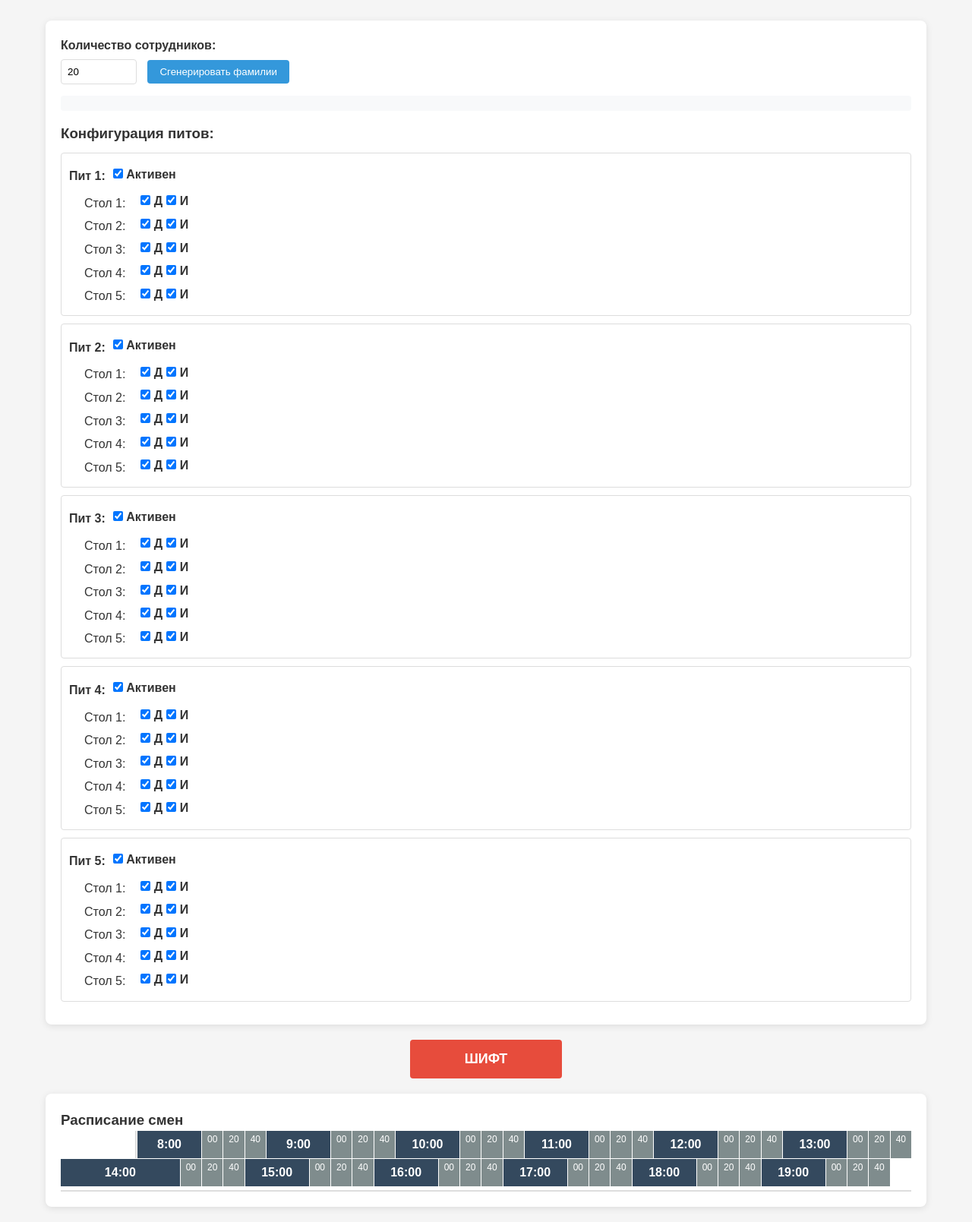
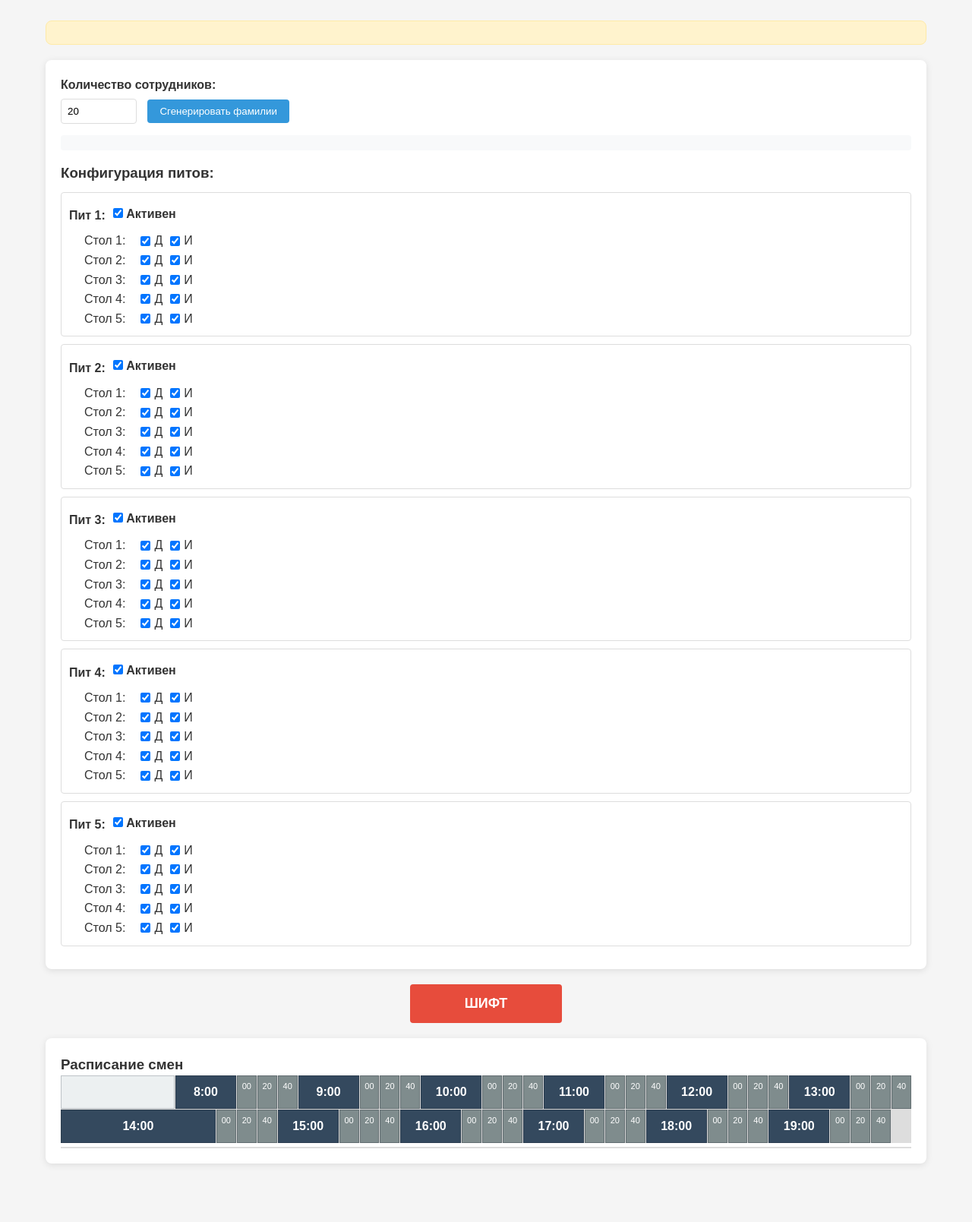
Before and after one commit to Kowaruss/autoshift-system, a plain HTML site: page index.html in a window 1280 px wide. Shown: the part 74-1683 px from the top of the page at 76% size. After the commit the page ends 1626 px from the top, so only its background shows below. Drawn offline with Linux system fonts and the light colour scheme.

Commit message:
Update style.css

```diff
--- a/style.css
+++ b/style.css
@@ -21,6 +21,15 @@ h1 {
     text-align: center;
     color: #2c3e50;
     margin-bottom: 30px;
+}
+
+.debug-info {
+    background: #fff3cd;
+    padding: 15px;
+    border-radius: 8px;
+    border: 1px solid #ffeaa7;
+    margin-bottom: 20px;
+    font-size: 14px;
 }
 
 .input-section {
@@ -108,9 +117,10 @@ button:hover {
 
 .time-header {
     display: grid;
-    grid-template-columns: 100px repeat(36, 1fr);
+    grid-template-columns: 150px repeat(36, 1fr);
     gap: 1px;
     margin-bottom: 5px;
+    background-color: #ddd;
 }
 
 .hour-column {
@@ -118,21 +128,23 @@ button:hover {
     text-align: center;
     background-color: #34495e;
     color: white;
-    padding: 5px;
+    padding: 8px;
     font-weight: bold;
+    border: 1px solid #2c3e50;
 }
 
 .minute-column {
     text-align: center;
     background-color: #7f8c8d;
     color: white;
-    padding: 2px;
-    font-size: 12px;
+    padding: 5px;
+    font-size: 11px;
+    border: 1px solid #636e72;
 }
 
 .schedule-table {
     display: grid;
-    grid-template-columns: 100px repeat(36, 1fr);
+    grid-template-columns: 150px repeat(36, 1fr);
     gap: 1px;
     background-color: #ddd;
     border: 1px solid #ddd;
@@ -143,34 +155,45 @@ button:hover {
 }
 
 .name-cell {
-    background: white;
-    padding: 8px;
+    background: #ecf0f1;
+    padding: 10px;
     font-weight: bold;
-    border-right: 2px solid #ddd;
+    border-right: 2px solid #bdc3c7;
     position: sticky;
     left: 0;
     z-index: 2;
+    display: flex;
+    align-items: center;
+    border: 1px solid #bdc3c7;
 }
 
 .time-cell {
     background: white;
-    padding: 4px;
+    padding: 8px 4px;
     text-align: center;
-    font-size: 12px;
-    min-height: 30px;
+    font-size: 11px;
+    min-height: 40px;
     display: flex;
     align-items: center;
     justify-content: center;
+    border: 1px solid #ecf0f1;
+    flex-direction: column;
 }
 
 .time-cell.break {
     background-color: #f39c12;
     color: white;
+    font-weight: bold;
 }
 
 .time-cell.work {
     background-color: #27ae60;
     color: white;
+    font-weight: bold;
+}
+
+.time-cell.chain-start {
+    background-color: #e74c3c;
 }
 
 .pit-config-row {
@@ -189,6 +212,14 @@ button:hover {
 
 .position-checkbox {
     display: flex;
-    gap: 5px;
+    gap: 10px;
     margin-left: 10px;
 }
+
+.position-checkbox label {
+    display: flex;
+    align-items: center;
+    gap: 5px;
+    margin-bottom: 0;
+    font-weight: normal;
+}
```
